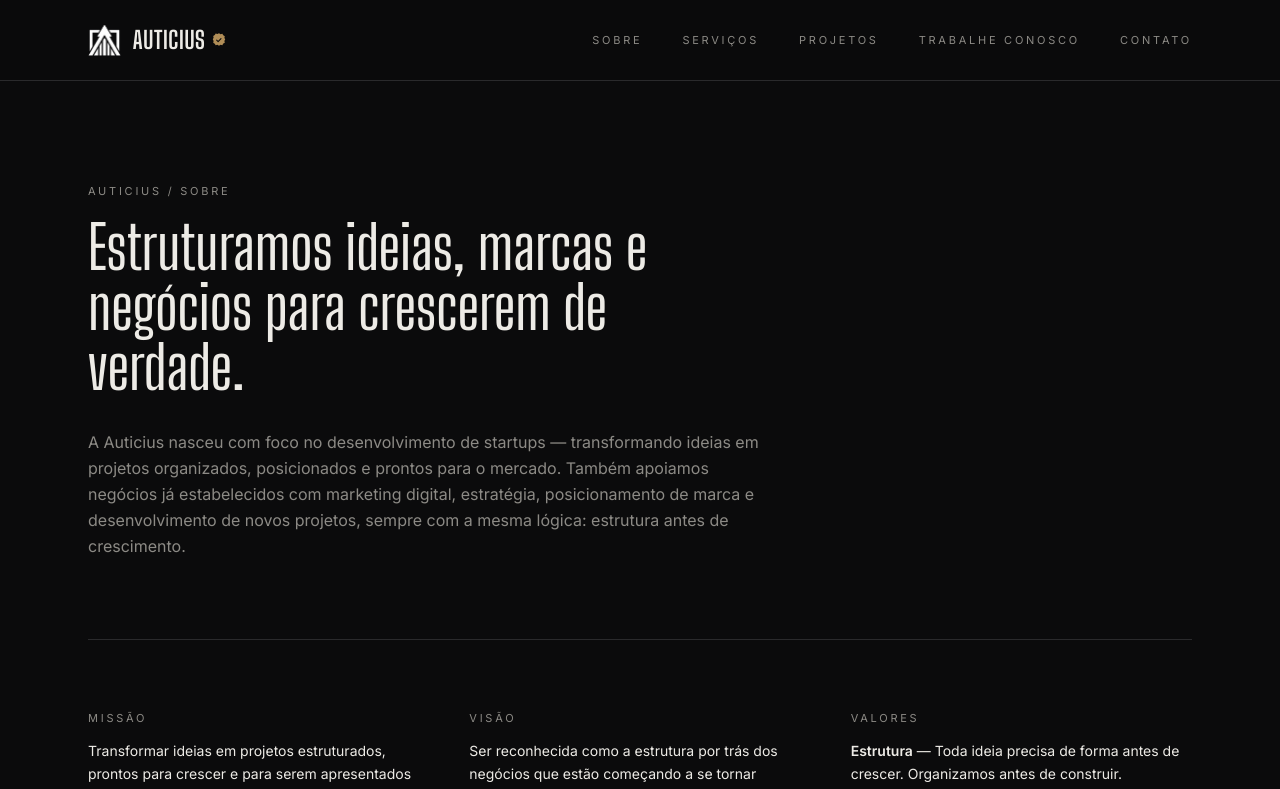
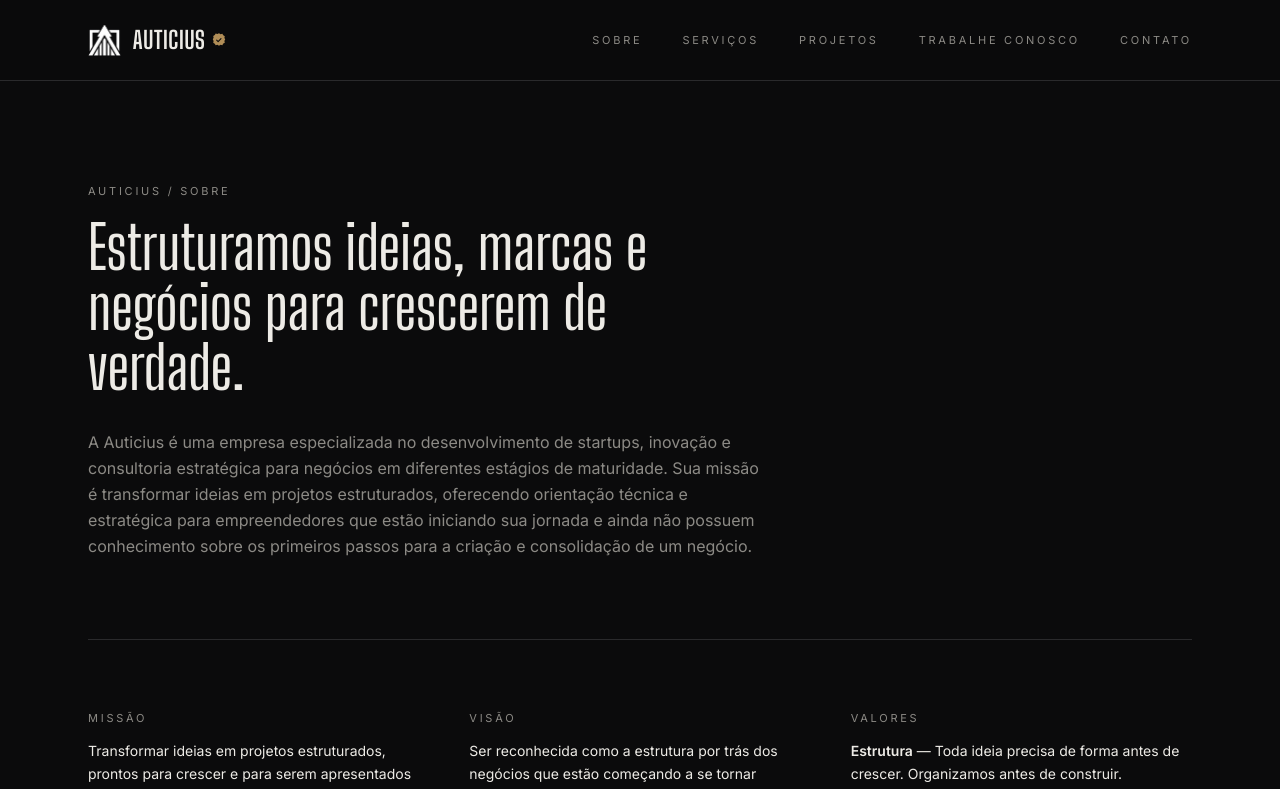
Before and after one commit to Afonsolinfo3/auticius-ltda, a Next.js app: page /sobre in a window 1280 px wide. Shown: the top 789 px of the page. Built offline with nearby package versions, Linux system fonts and the light colour scheme.

Commit message:
Update page.tsx

```diff
--- a/app/sobre/page.tsx
+++ b/app/sobre/page.tsx
@@ -20,10 +20,10 @@ export default function Sobre() {
         Estruturamos ideias, marcas e negócios para crescerem de verdade.
       </h1>
       <p className="mt-8 max-w-2xl text-muted leading-relaxed">
-        A Auticius nasceu com foco no desenvolvimento de startups — transformando ideias em
-        projetos organizados, posicionados e prontos para o mercado. Também apoiamos negócios já
-        estabelecidos com marketing digital, estratégia, posicionamento de marca e desenvolvimento
-        de novos projetos, sempre com a mesma lógica: estrutura antes de crescimento.
+        A Auticius é uma empresa especializada no desenvolvimento de startups,
+        inovação e consultoria estratégica para negócios em diferentes estágios de maturidade.
+        Sua missão é transformar ideias em projetos estruturados, oferecendo orientação técnica e estratégica para empreendedores que estão iniciando sua jornada
+        e ainda não possuem conhecimento sobre os primeiros passos para a criação e consolidação de um negócio.
       </p>
 
       <div className="mt-20 grid md:grid-cols-3 gap-10 border-t hairline pt-16">
```
